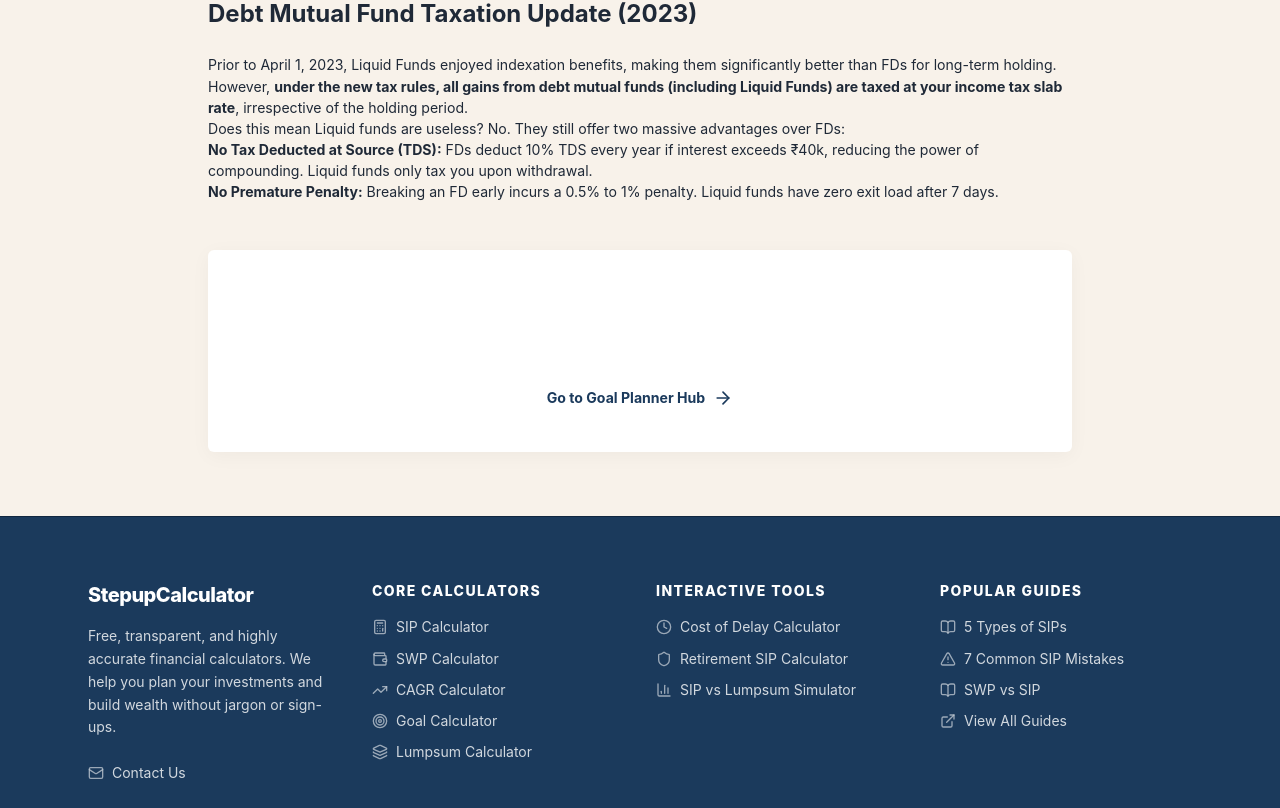
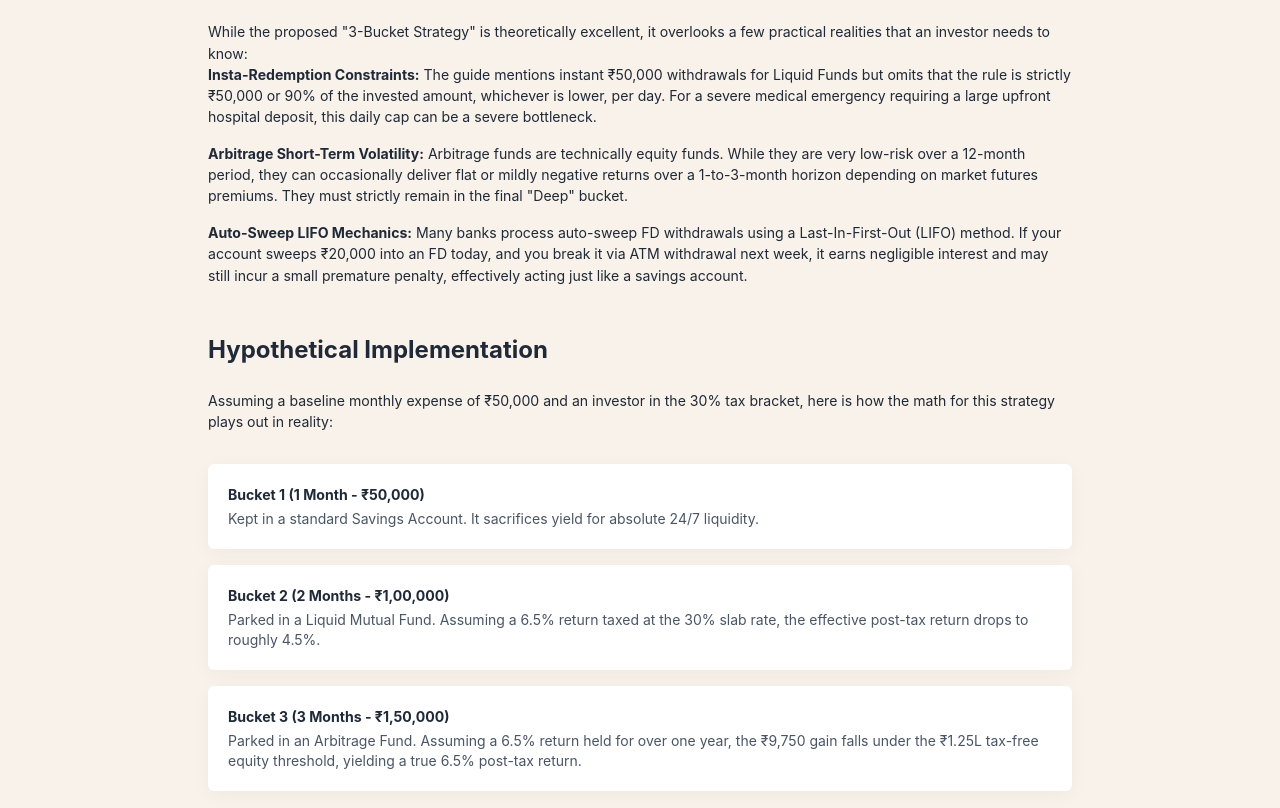
Before and after one commit to wwerajattigercom-netizen/SIP-Calculator, a Next.js app: page /blog/where-to-park-emergency-fund in a window 1280 px wide. Shown: the part 2272-3080 px from the top of the page. Built offline with nearby package versions, Linux system fonts and the light colour scheme; a web font is replaced by a local one.

Commit message:
docs(blog): add edge cases and hypothetical implementation to emergency fund guide

```diff
--- a/src/app/blog/where-to-park-emergency-fund/page.js
+++ b/src/app/blog/where-to-park-emergency-fund/page.js
@@ -193,6 +193,42 @@ export default function EmergencyFundGuide() {
               </div>
             </div>
 
+            <h2 className="text-2xl font-bold text-foreground mt-12 mb-6">Potential Improvements & Blind Spots</h2>
+            <p>
+              While the proposed "3-Bucket Strategy" is theoretically excellent, it overlooks a few practical realities that an investor needs to know:
+            </p>
+            <ul className="space-y-4">
+              <li><strong>Insta-Redemption Constraints:</strong> The guide mentions instant ₹50,000 withdrawals for Liquid Funds but omits that the rule is strictly ₹50,000 or 90% of the invested amount, whichever is lower, per day. For a severe medical emergency requiring a large upfront hospital deposit, this daily cap can be a severe bottleneck.</li>
+              <li><strong>Arbitrage Short-Term Volatility:</strong> Arbitrage funds are technically equity funds. While they are very low-risk over a 12-month period, they can occasionally deliver flat or mildly negative returns over a 1-to-3-month horizon depending on market futures premiums. They must strictly remain in the final "Deep" bucket.</li>
+              <li><strong>Auto-Sweep LIFO Mechanics:</strong> Many banks process auto-sweep FD withdrawals using a Last-In-First-Out (LIFO) method. If your account sweeps ₹20,000 into an FD today, and you break it via ATM withdrawal next week, it earns negligible interest and may still incur a small premature penalty, effectively acting just like a savings account.</li>
+            </ul>
+
+            <h2 className="text-2xl font-bold text-foreground mt-12 mb-6">Hypothetical Implementation</h2>
+            <p>
+              Assuming a baseline monthly expense of ₹50,000 and an investor in the 30% tax bracket, here is how the math for this strategy plays out in reality:
+            </p>
+
+            <div className="space-y-4 my-8">
+              <div className="glass-panel p-5 rounded-xl border border-gray-100 dark:border-white/5">
+                <h4 className="font-bold text-foreground m-0 mb-1">Bucket 1 (1 Month - ₹50,000)</h4>
+                <p className="text-sm text-gray-600 dark:text-gray-400 m-0">
+                  Kept in a standard Savings Account. It sacrifices yield for absolute 24/7 liquidity.
+                </p>
+              </div>
+              <div className="glass-panel p-5 rounded-xl border border-gray-100 dark:border-white/5">
+                <h4 className="font-bold text-foreground m-0 mb-1">Bucket 2 (2 Months - ₹1,00,000)</h4>
+                <p className="text-sm text-gray-600 dark:text-gray-400 m-0">
+                  Parked in a Liquid Mutual Fund. Assuming a 6.5% return taxed at the 30% slab rate, the effective post-tax return drops to roughly 4.5%.
+                </p>
+              </div>
+              <div className="glass-panel p-5 rounded-xl border border-gray-100 dark:border-white/5">
+                <h4 className="font-bold text-foreground m-0 mb-1">Bucket 3 (3 Months - ₹1,50,000)</h4>
+                <p className="text-sm text-gray-600 dark:text-gray-400 m-0">
+                  Parked in an Arbitrage Fund. Assuming a 6.5% return held for over one year, the ₹9,750 gain falls under the ₹1.25L tax-free equity threshold, yielding a true 6.5% post-tax return.
+                </p>
+              </div>
+            </div>
+
             <h2 className="text-2xl font-bold text-foreground mt-12 mb-6 border-t border-black/5 dark:border-white/10 pt-8">
               Debt Mutual Fund Taxation Update (2023)
             </h2>
```
